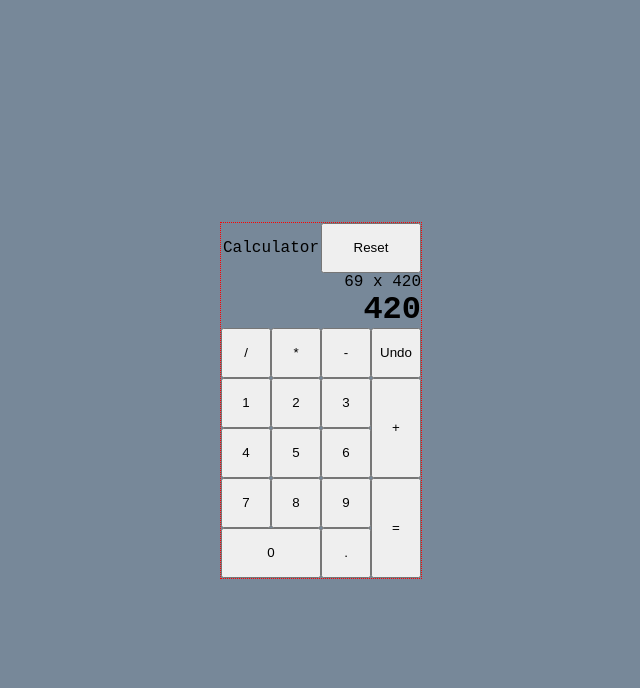
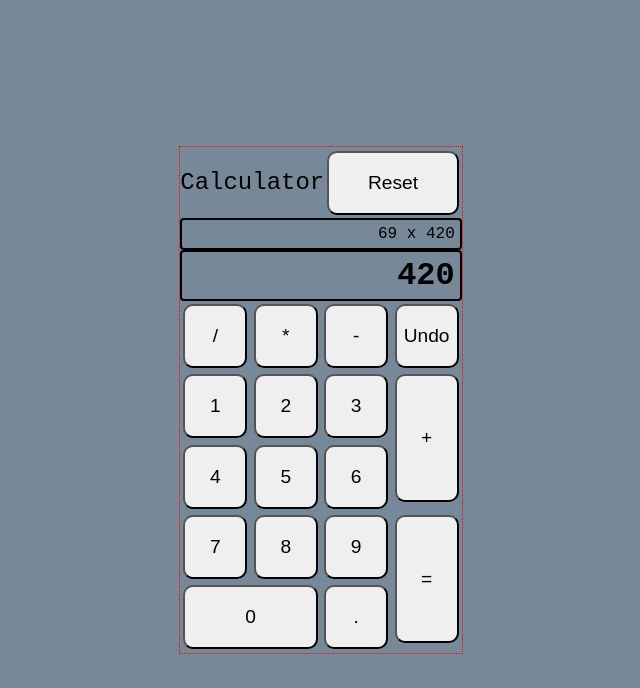
Before and after one commit to SpekkioKilwala/calculator, a plain HTML site: page index.html in a window 1280 px wide. Shown: the whole page, without its empty margins (319-959 px from the left). Drawn offline with Linux system fonts and the light colour scheme.

Commit message:
Adjust CSS to be almost correct for button spacing
Can't seem to get double-high buttons to take up that
extra space correctly.

```diff
--- a/style.css
+++ b/style.css
@@ -21,15 +21,20 @@ body {
     display: flex;
     flex-direction: row;
     align-items: center;
+    /* padding: 1rem; */
+    /* gap: 1rem; */
 }
 
 .title-bar {
-    margin: auto;
+    font-size: 1.5rem;
 }
 
 .full-readout,
 .main-readout {
     text-align: right;
+    padding: 5px;
+    border: 2px solid black;
+    border-radius: 4px;
 }
 
 .main-readout {
@@ -44,25 +49,47 @@ body {
 .column {
     display: flex;
     flex-direction: column;
+    /* padding: 0.15rem; */
+    /* flex-grow: 1; */
 }
 
 .row {
     display: flex;
     flex-direction: row;
+    /* padding: 0.15rem; */
+    /* flex-grow: 1; */
+}
+
+.single {
+    /* Single-button columns/rows shouldn't be allocated ANY extra space */
+    flex-grow: 0;
+}
+
+.double {
+    flex-grow: 1;
+    align-items: stretch;
+}
+
+button {
+    border-radius: 10px;
+    font-size: 1.2rem;
+    margin: 0.2rem;
+    flex-grow: 1;
+    align-self: stretch;
 }
 
 .x1 {
-    width: 50px;
+    width: 4rem;
 }
 
 .x2 {
-    width: 100px;
+    width: 8rem;
 }
 
 .y1 {
-    height: 50px;
+    height: 4rem;
 }
 
 .y2 {
-    height: 100px;
+    height: 8rem;
 }
```
